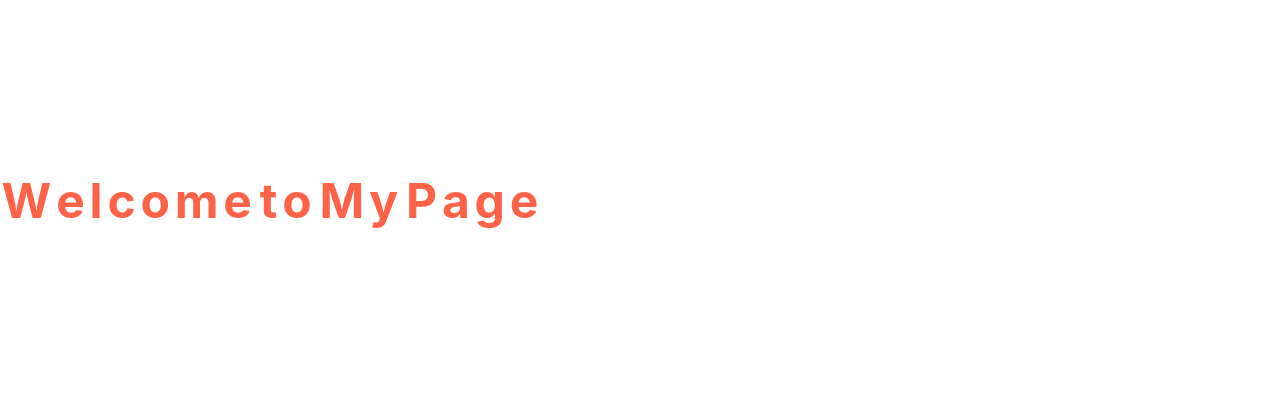
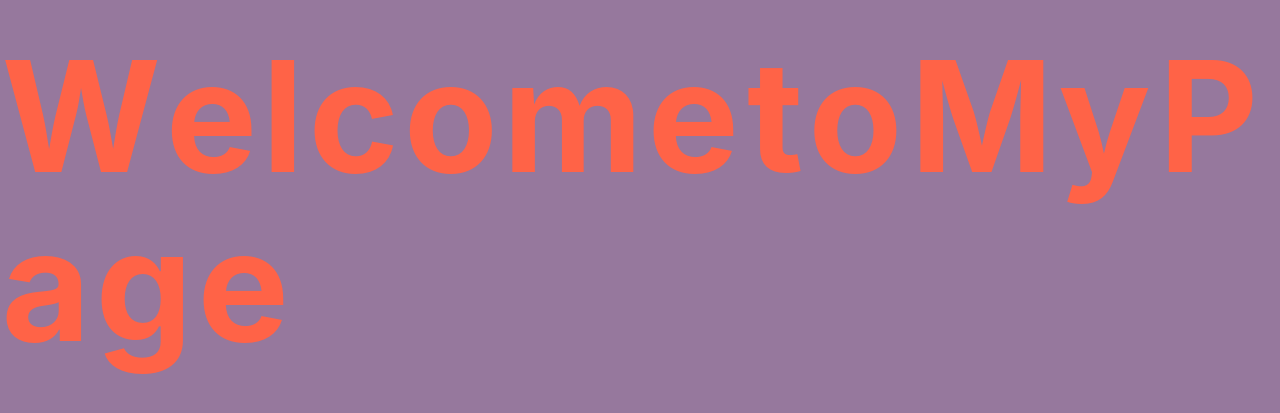
Before and after one commit to AleksandrSherehkov/gsap-test, a React (Vite) app: page / in a window 1280 px wide. Shown: the part 199-612 px from the top of the page. Built offline with nearby package versions, Linux system fonts and the light colour scheme.

Commit message:
test title2

```diff
--- a/src/App.tsx
+++ b/src/App.tsx
@@ -1,12 +1,14 @@
 import React, { useEffect, useRef } from 'react';
 import { gsap } from 'gsap';
 
-const AnimatedTitle = () => {
+const AnimatedTitleWithBackground = () => {
   const titleRef = useRef(null);
+  const backgroundRef = useRef(null);
 
   useEffect(() => {
     const letters = titleRef.current.children;
     gsap.set(letters, { display: 'inline-block' });
+
     gsap.fromTo(
       letters,
       { y: 50, opacity: 0, scale: 0.5, color: '#000' },
@@ -20,11 +22,19 @@ const AnimatedTitle = () => {
         ease: 'elastic.out(1, 0.5)',
       }
     );
+
+    gsap.to(backgroundRef.current, {
+      backgroundColor: '#1e90ff',
+      duration: 2,
+      repeat: -1,
+      yoyo: true,
+      ease: 'power1.inOut',
+    });
   }, []);
 
   return (
-    <h1
-      ref={titleRef}
+    <div
+      ref={backgroundRef}
       style={{
         display: 'flex',
         justifyContent: 'center',
@@ -33,28 +43,25 @@ const AnimatedTitle = () => {
         fontSize: '3rem',
         fontWeight: 'bold',
         letterSpacing: '0.1rem',
+        backgroundColor: '#ff6347',
+        transition: 'background-color 1s ease',
       }}
     >
+      <h1 ref={titleRef}>
         {'Welcome to My Page'.split('').map((letter, index) => (
           <span key={index} style={{ margin: '0 0.1rem' }}>
             {letter}
           </span>
         ))}
       </h1>
+    </div>
   );
 };
 
 const App = () => {
   return (
-    <div
-      style={{
-        display: 'flex',
-        justifyContent: 'center',
-        alignItems: 'center',
-        height: '100vh',
-      }}
-    >
-      <AnimatedTitle />
+    <div>
+      <AnimatedTitleWithBackground />
     </div>
   );
 };
```
Lines whose indentation alone changed are shown as unchanged.
